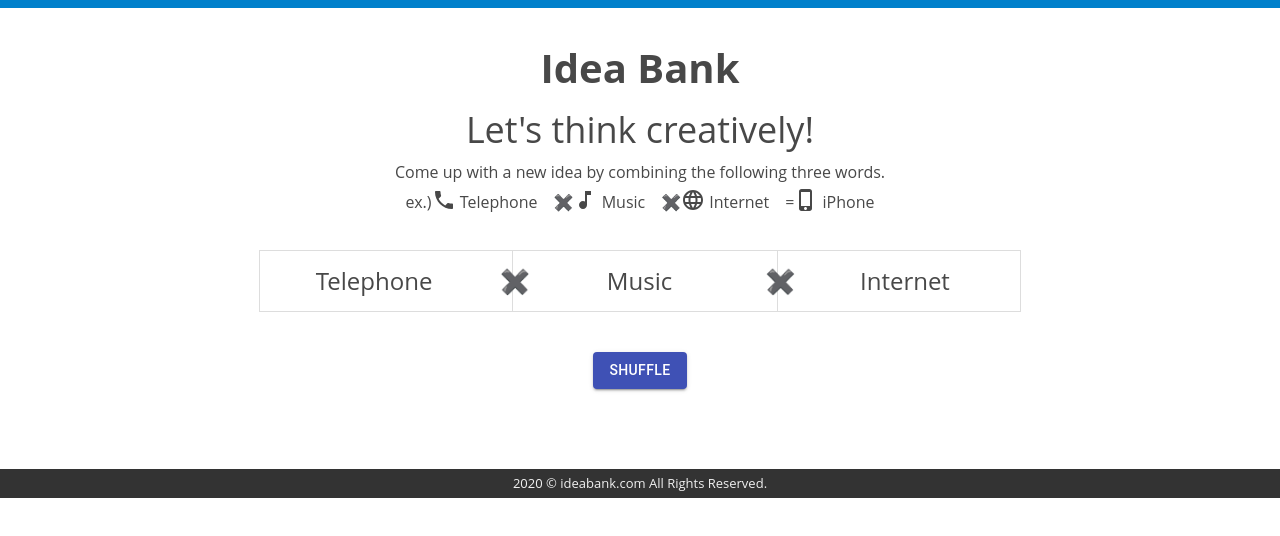
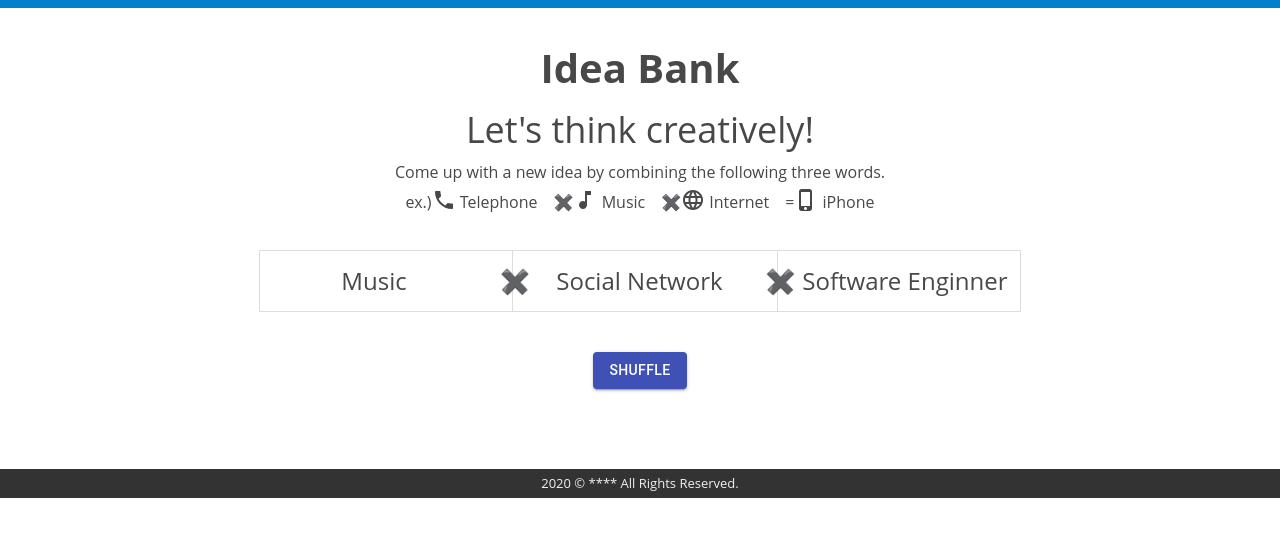
Before and after one commit to nk18chi/ideapool, a React (Create React App) app: page / in a window 1280 px wide. Shown: the top 536 px of the page. Built offline with nearby package versions, Linux system fonts and the light colour scheme.

Commit message:
Can shuffle words

```diff
--- a/src/App.tsx
+++ b/src/App.tsx
@@ -3,7 +3,26 @@
 import { Button } from "@material-ui/core/";
 import { Language, PhoneIphone, Phone, MusicNote } from "@material-ui/icons/";
 
-function App() {
+var seenWords: Set<number> = new Set();
+const words: string[] = ["Telphone", "Music", "Internet", "AI", "Book", "Fashion", "Social Network", "Delivery", "Taxi", "Software Enginner"];
+
+function getWord(): string {
+  var i: number = Math.floor(Math.random() * words.length);
+  while (seenWords.has(i)) {
+    i = Math.floor(Math.random() * words.length);
+  }
+  seenWords.add(i);
+  return words[i];
+}
+
+const App: React.FC = () => {
+  const [threeWords, setThreeWords] = React.useState<string[]>([getWord(), getWord(), getWord()]);
+
+  function resetWords(e: any) {
+    seenWords = new Set();
+    setThreeWords([getWord(), getWord(), getWord()]);
+  }
+
   return (
     <div className='App'>
       <header>
@@ -20,19 +39,19 @@
           <PhoneIphone /> iPhone
         </p>
         <ul className='slot-words'>
-          <li>Telephone</li>
+          <li>{threeWords[0]}</li>
           <li className='right-border middle-li'></li>
-          <li>Music</li>
+          <li>{threeWords[1]}</li>
           <li className='right-border middle-li'></li>
-          <li>Internet</li>
+          <li>{threeWords[2]}</li>
         </ul>
-        <Button variant='contained' color='primary'>
+        <Button variant='contained' color='primary' onClick={resetWords}>
           Shuffle
         </Button>
       </article>
-      <footer>2020 © ideabank.com All Rights Reserved.</footer>
+      <footer>2020 © **** All Rights Reserved.</footer>
     </div>
   );
-}
+};
 
 export default App;
```
